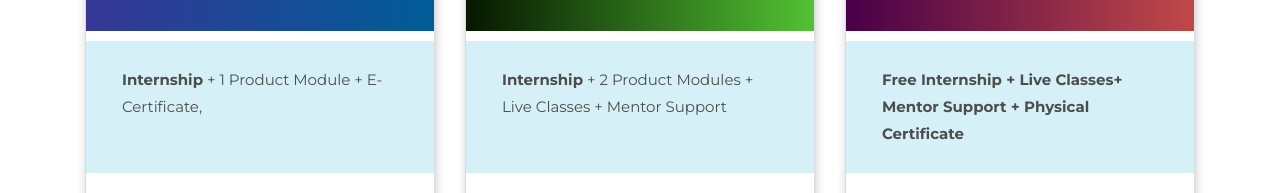
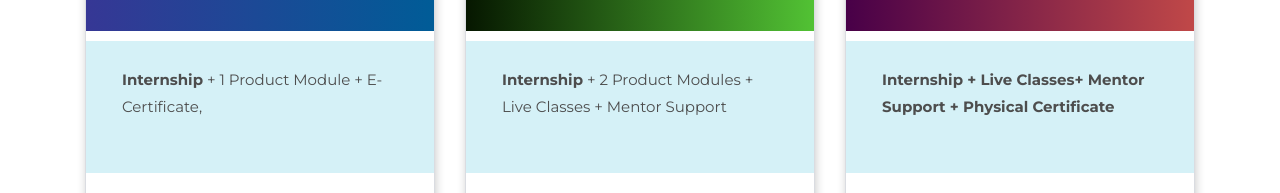
Before and after one commit to balajikummari/NPHSATIntershipPage, a plain HTML site: page Index.html in a window 1280 px wide. Shown: the part 3676-3869 px from the top of the page. Drawn offline with nearby package versions, Linux system fonts and the light colour scheme; files that its build step writes are made by us from their sources; files whose address does not match are found by name.

Commit message:
osip fix

```diff
--- a/Index.html
+++ b/Index.html
@@ -594,7 +594,7 @@
                         <h3>OSIP - GEO</h3>
 					</div>
 					<div class="sub_tag_div">
-						<p><b>Free Internship + Live Classes+ Mentor Support + Physical Certificate</b></p>
+						<p><b> Internship + Live Classes+ Mentor Support + Physical Certificate</b></p>
 					</div>
                     <div class="sub_body">
                         <ul>
```
